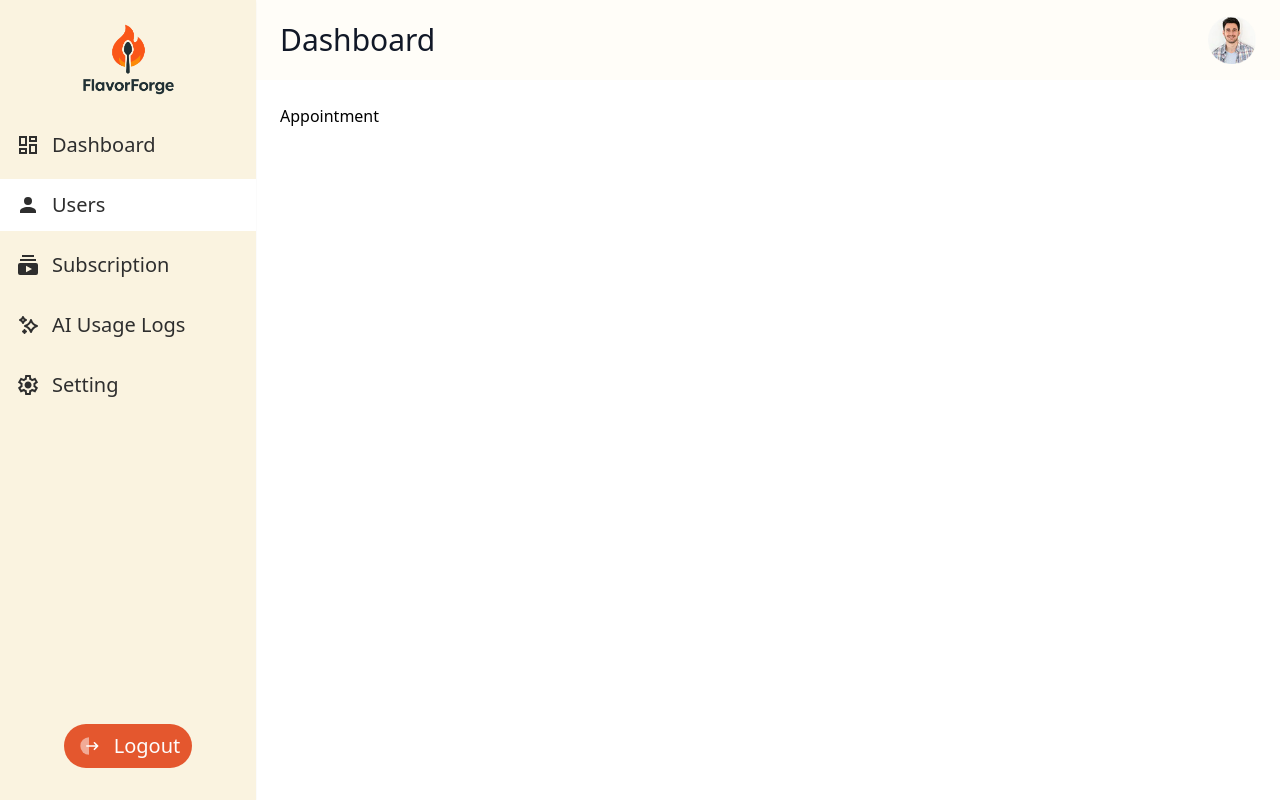
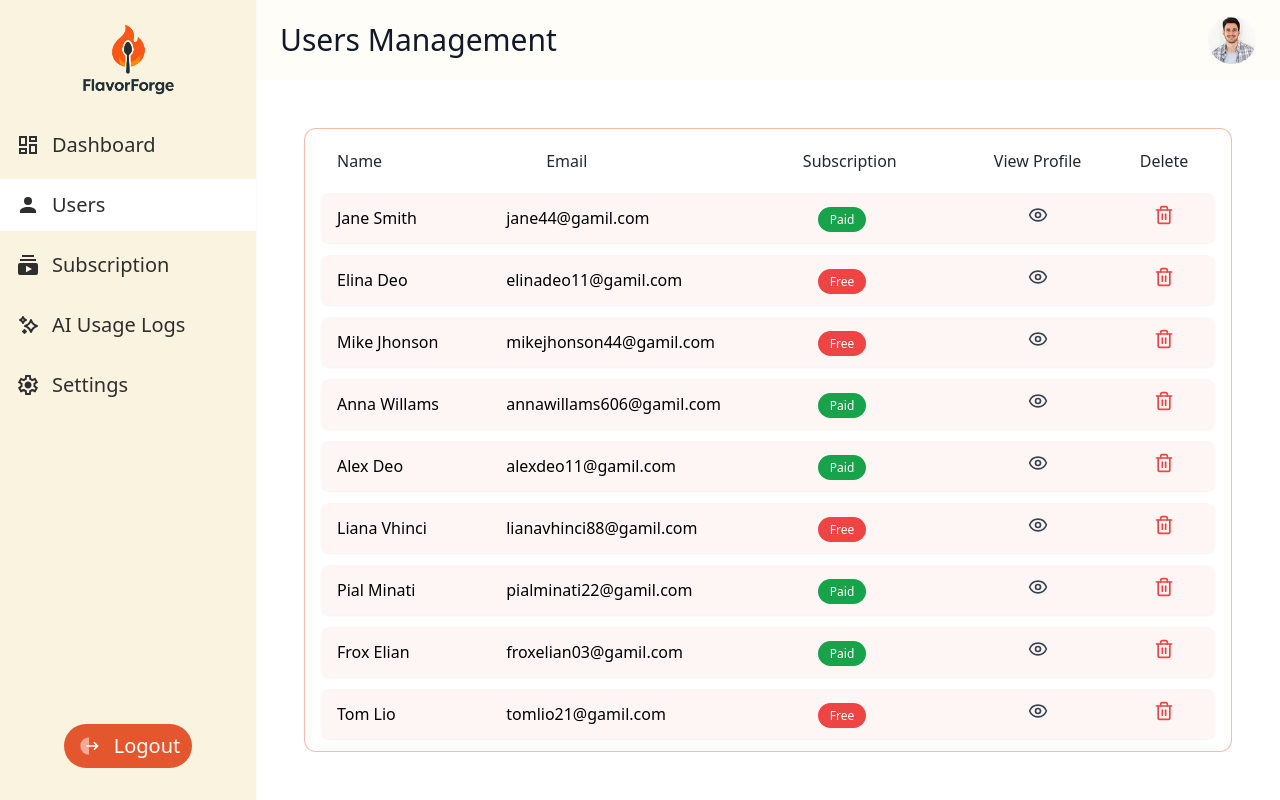
Before and after one commit to Arafat-Bhuiyan/FlavorForge, a React (Vite) app: page /admin in a window 1280 px wide. Both pictures are taken after a click on the button "Users". Built offline with nearby package versions, Linux system fonts and the light colour scheme.

Commit message:
users management page done. user detail page running

```diff
--- /dev/null
+++ b/public/users.json
@@ -0,0 +1,46 @@
+[
+  { "id": 1, "name": "Jane Smith", "email": "jane44@gamil.com", "sub": "Paid" },
+  {
+    "id": 2,
+    "name": "Elina Deo",
+    "email": "elinadeo11@gamil.com",
+    "sub": "Free"
+  },
+  {
+    "id": 3,
+    "name": "Mike Jhonson",
+    "email": "mikejhonson44@gamil.com",
+    "sub": "Free"
+  },
+  {
+    "id": 4,
+    "name": "Anna Willams",
+    "email": "annawillams606@gamil.com",
+    "sub": "Paid"
+  },
+  {
+    "id": 5,
+    "name": "Alex Deo",
+    "email": "alexdeo11@gamil.com",
+    "sub": "Paid"
+  },
+  {
+    "id": 6,
+    "name": "Liana Vhinci",
+    "email": "lianavhinci88@gamil.com",
+    "sub": "Free"
+  },
+  {
+    "id": 7,
+    "name": "Pial Minati",
+    "email": "pialminati22@gamil.com",
+    "sub": "Paid"
+  },
+  {
+    "id": 8,
+    "name": "Frox Elian",
+    "email": "froxelian03@gamil.com",
+    "sub": "Paid"
+  },
+  { "id": 9, "name": "Tom Lio", "email": "tomlio21@gamil.com", "sub": "Free" }
+]
--- a/src/Admin/Dashboard/DashboardMainPage.jsx
+++ b/src/Admin/Dashboard/DashboardMainPage.jsx
@@ -2,7 +2,7 @@ import profile from "../../assets/images/profile4.png";
 import { useState } from "react";
 import { Sidebar } from "../Sidebar/Sidebar";
 import { StartCards } from "./StartCards";
-import { RightSidebar } from "./RightSidebar";
+import Users from "../Users/Users";
 
 export default function DashboardMainPage() {
   const [currentComponent, setCurrentComponent] = useState("Dashboard"); // New state to track the active component
@@ -22,12 +22,20 @@ export default function DashboardMainPage() {
         {/* Header */}
         <div className="bg-[#FFFDF8] px-6 py-4">
           <div className="flex items-center justify-between">
-            <h1 className="text-3xl font-normal text-gray-900">Dashboard</h1>
-            <img
-              src={profile}
-              alt="profile"
-              className="w-12 h-12"
-            />
+            <h1 className="text-3xl font-normal text-gray-900">
+              {currentComponent === "Dashboard"
+                ? "Dashboard"
+                : currentComponent === "Users"
+                ? "Users Management"
+                : currentComponent === "Subscription"
+                ? "Subscription"
+                : currentComponent === "AI Usage Logs"
+                ? "AI Usage Logs"
+                : currentComponent === "Settings"
+                ? "Settings"
+                : "Dashboard"}
+            </h1>
+            <img src={profile} alt="profile" className="w-12 h-12" />
           </div>
         </div>
 
@@ -40,7 +48,7 @@ export default function DashboardMainPage() {
               <StartCards />
             </div>
           )}
-          {currentComponent === "Users" && <div>Appointment</div>}
+          {currentComponent === "Users" && <Users />}
         </div>
       </div>
     </div>
--- a/src/Admin/Sidebar/Sidebar.jsx
+++ b/src/Admin/Sidebar/Sidebar.jsx
@@ -90,7 +90,7 @@ export const Sidebar = ({ currentComponent, onMenuClick }) => {
     { icon: user, label: "Users" },
     { icon: subscription, label: "Subscription" },
     { icon: ai, label: "AI Usage Logs" },
-    { icon: settings, label: "Setting" },
+    { icon: settings, label: "Settings" },
   ];
   return (
     <div className="w-64 bg-[#FAF3E0] shadow-sm relative">
--- /dev/null
+++ b/src/Admin/Users/Users.jsx
@@ -0,0 +1,111 @@
+import React, { useEffect, useState } from "react";
+import usersData from "../../../public/users.json";
+import { Eye, Trash2 } from "lucide-react"; // For icons
+
+export default function Users() {
+  const [users, setUsers] = useState([]);
+  const [selectedUser, setSelectedUser] = useState(null);
+
+  useEffect(() => {
+    setUsers(usersData); // Load data from JSON
+  }, []);
+
+  const handleDelete = (id) => {
+    setUsers(users.filter((user) => user.id !== id));
+    if (selectedUser?.id === id) {
+      setSelectedUser(null);
+    }
+  };
+
+  const handleViewDetails = (id) => {
+    const user = users.find((u) => u.id === id);
+    setSelectedUser(user);
+  };
+
+  return (
+    <div className="p-6">
+      <div className="overflow-x-auto">
+        {!selectedUser ? (
+          <div className="w-full border border-[#E4572E]/40 rounded-xl px-4 bg-white">
+            <table className="w-full border-separate border-spacing-y-3">
+              <thead>
+                <tr className="text-left">
+                  <th className="px-4 py-2 font-medium text-gray-800">Name</th>
+                  <th className="pl-14 py-2 font-medium text-gray-800">
+                    Email
+                  </th>
+                  <th className="pr-8 py-2 font-medium text-gray-800">
+                    Subscription
+                  </th>
+                  <th className="px-4 py-2 text-center font-medium text-gray-800">
+                    View Profile
+                  </th>
+                  <th className="px-4 py-2 text-center font-medium text-gray-800">
+                    Delete
+                  </th>
+                </tr>
+              </thead>
+              <tbody>
+                {users.map((user) => (
+                  <tr
+                    key={user.id}
+                    className="bg-[#E4572E]/5 shadow-sm rounded-lg"
+                  >
+                    <td className="px-4 py-3 rounded-l-lg">{user.name}</td>
+                    <td className="px-4 py-3">{user.email}</td>
+                    <td className="px-4 py-3">
+                      <span
+                        className={`px-3 py-1 rounded-full text-white text-xs ${
+                          user.sub === "Paid" ? "bg-green-600" : "bg-red-500"
+                        }`}
+                      >
+                        {user.sub}
+                      </span>
+                    </td>
+                    <td className="px-4 py-3 text-center">
+                      <button onClick={() => handleViewDetails(user.id)}>
+                        <Eye className="w-5 h-5 text-gray-700" />
+                      </button>
+                    </td>
+                    <td className="px-4 py-3 text-center rounded-r-lg">
+                      <button onClick={() => handleDelete(user.id)}>
+                        <Trash2 className="w-5 h-5 text-red-500" />
+                      </button>
+                    </td>
+                  </tr>
+                ))}
+              </tbody>
+            </table>
+          </div>
+        ) : (
+          <div className="mt-4 p-4 border border-[#FDEDEB] rounded-lg bg-white">
+            <h2 className="text-lg font-medium mb-4">User Details</h2>
+            <p>
+              <strong>Name:</strong> {selectedUser.name}
+            </p>
+            <p>
+              <strong>Email:</strong> {selectedUser.email}
+            </p>
+            <p>
+              <strong>Subscription:</strong>{" "}
+              <span
+                className={`px-3 py-1 rounded-full text-white text-xs ${
+                  selectedUser.sub === "Paid" ? "bg-green-600" : "bg-red-500"
+                }`}
+              >
+                {selectedUser.sub}
+              </span>
+            </p>
+
+            <button
+              className="mt-4 px-4 py-2 bg-[#E4572E] text-white rounded-lg"
+              onClick={() => setSelectedUser(null)}
+            >
+              Back to Users
+            </button>
+          </div>
+        )}
+      </div>
+    </div>
+  );
+}
```
Also changed, not shown: src/Admin/Users/user.css (added).
